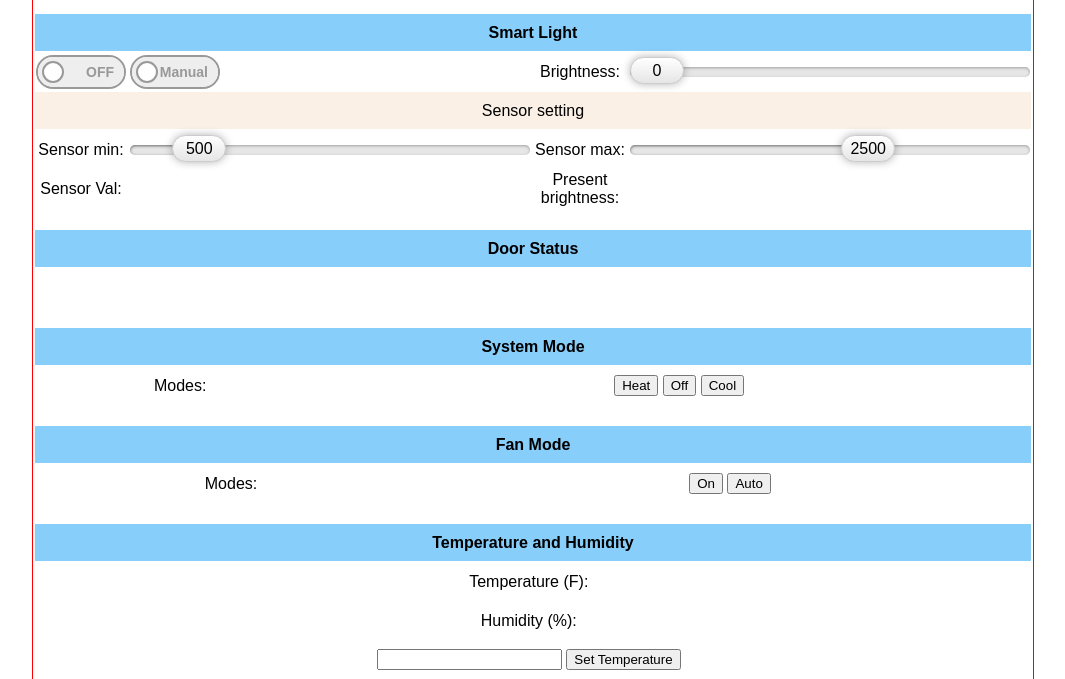
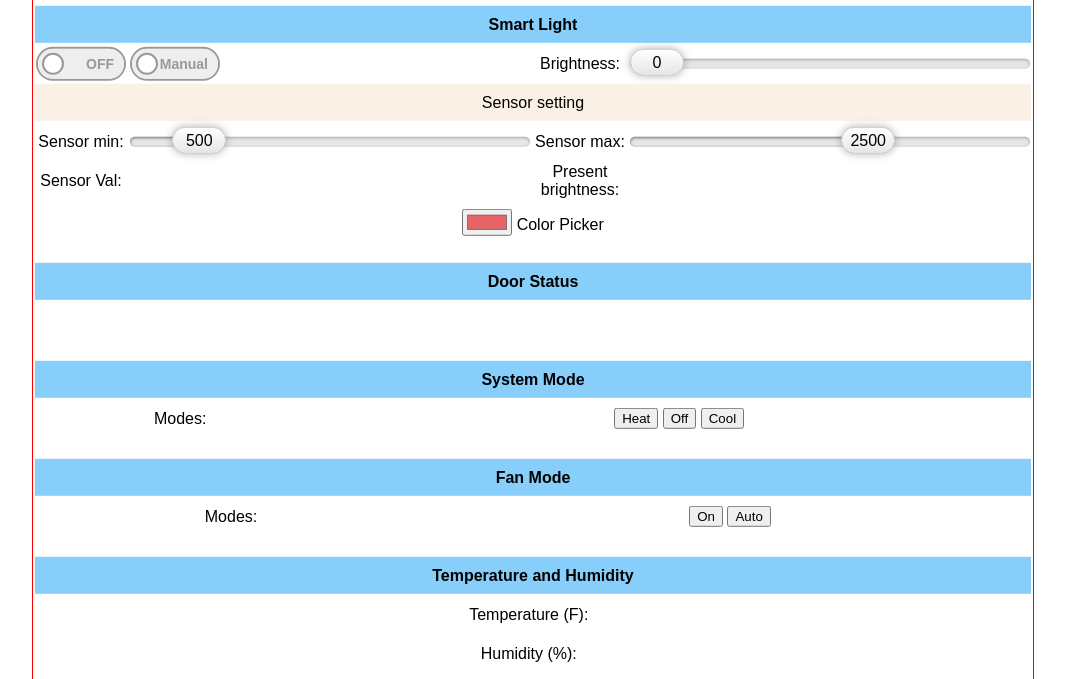
Before and after one commit to Zi-Deng/ECE513FinalProject, a website: page ParticleDeviceControllerUsingWebGUI/public/index.html in a window 1280 px wide. Shown: the part 79-758 px from the top of the page, without its empty margins (107-1172 px from the left). Drawn offline with nearby package versions, Linux system fonts and the light colour scheme; no server answers.

Commit message:
added color picker

```diff
--- a/ParticleDeviceControllerUsingWebGUI/public/index.html
+++ b/ParticleDeviceControllerUsingWebGUI/public/index.html
@@ -364,7 +364,14 @@
           <td>Present brightness:</td>
           <td><div id="curBrightness" style="width: 100%; height:100%;"></div></td>
         </tr>
-
+      </table>
+      <table>
+        <td>
+          <div>
+            <input type="color" id="cp" name="ColorPicker" value="#e66465">
+            <label for="ColorPicker">Color Picker</label>
+          </div>
+        </td>
       </table>
       <br/>
       <table>
@@ -375,8 +382,6 @@
           <td>
             <span id="doorstatus"></span>
           </td>
-
-
         </tr>
       </table>
       <br/>
```
